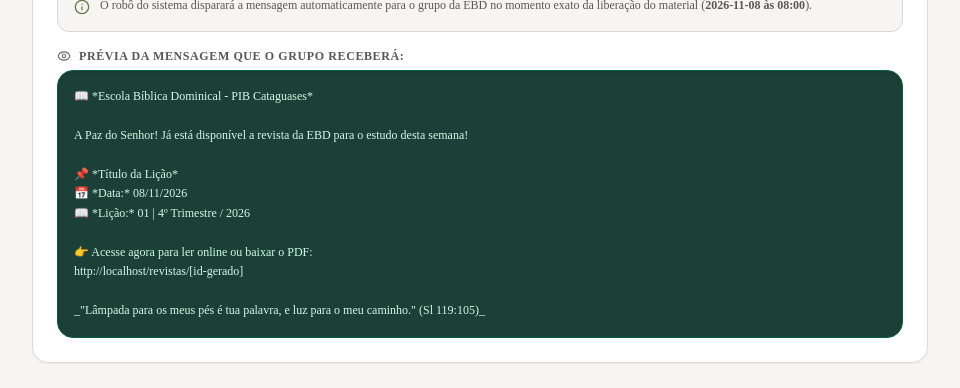
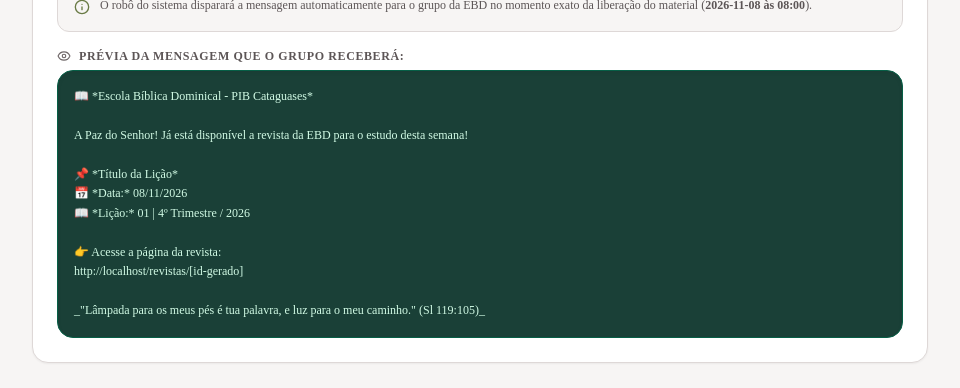
Before and after one commit to Guilhermehol93/EBD, a Next.js app: page /admin/revistas/nova in a window 1280 px wide. Shown: the part 1094-1482 px from the top of the page, without its empty margins (160-1120 px from the left). Built offline with nearby package versions, Linux system fonts and the light colour scheme; no server answers; the database is empty.

Commit message:
Edição link zap

```diff
--- a/src/app/admin/revistas/nova/page.tsx
+++ b/src/app/admin/revistas/nova/page.tsx
@@ -107,7 +107,7 @@ export default function NovaRevistaPage() {
     `📌 *${title || "Título da Lição"}*\n` +
     `📅 *Data:* ${lessonDate ? lessonDate.split("-").reverse().join("/") : "DD/MM/AAAA"}\n` +
     `📖 *Lição:* ${lessonNumber ? String(lessonNumber).padStart(2, "0") : "01"} | ${editionQuarter}\n\n` +
-    `👉 Acesse agora para ler online ou baixar o PDF:\n${previewDirectLink}\n\n` +
+    `👉 Acesse a página da revista:\n${previewDirectLink}\n\n` +
     `_"Lâmpada para os meus pés é tua palavra, e luz para o meu caminho." (Sl 119:105)_`
   );
 
--- a/src/lib/whatsapp.ts
+++ b/src/lib/whatsapp.ts
@@ -142,7 +142,7 @@ export function buildMagazineWhatsAppMessage(
       '📌 *{titulo}*\n' +
       '📅 *Data:* {data}\n' +
       '📖 *Lição:* {numero} | {trimestre}\n\n' +
-      '👉 Acesse agora para ler online ou baixar o PDF:\n{link}\n\n' +
+      '👉 Acesse a página da revista:\n{link}\n\n' +
       '_"Lâmpada para os meus pés é tua palavra, e luz para o meu caminho." (Sl 119:105)_';
 
   const formattedDate = formatDatePtBR(magazine.lesson_date);
```
